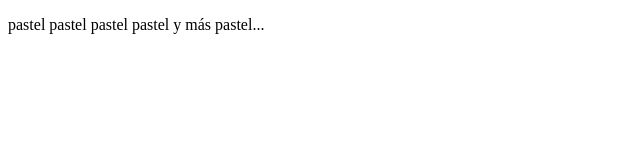
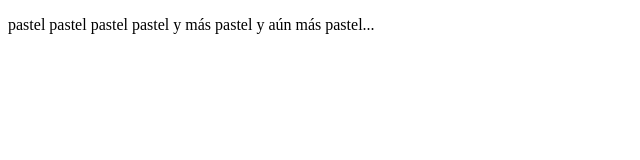
Before and after one commit to jose95mm/prueba, a plain HTML site: page src/nueva_pagina.html in a window 1280 px wide. Shown: the whole page, without its empty margins (0-640 px from the left). Drawn offline with Linux system fonts and the light colour scheme.

Commit message:
aun mas pastel

```diff
--- a/src/nueva_pagina.html
+++ b/src/nueva_pagina.html
@@ -6,6 +6,6 @@
     <title>pagina2</title>
 </head>
 <body>
-    <p>pastel pastel pastel pastel y más pastel...</p>
+    <p>pastel pastel pastel pastel y más pastel y aún más pastel...</p>
 </body>
 </html>
```
Also changed, not shown: 1 other file.
